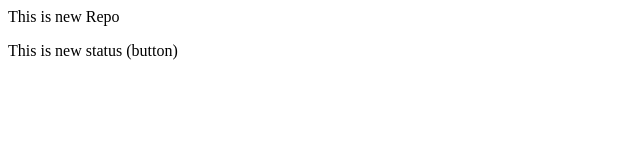
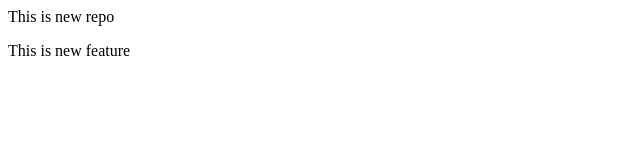
Before and after one commit to SHAMMA978/Local, a plain HTML site: page index.html in a window 1280 px wide. Shown: the full height of the page, 0-640 px from the left. Drawn offline with Linux system fonts and the light colour scheme.

Commit message:
new feature added

```diff
--- a/index.html
+++ b/index.html
@@ -1,3 +1,2 @@
-
-<p>This is new Repo </p>
-<p>This is new status (button)</p>
+<p>This is new repo</p>
+<p>This is new feature</p>
```
